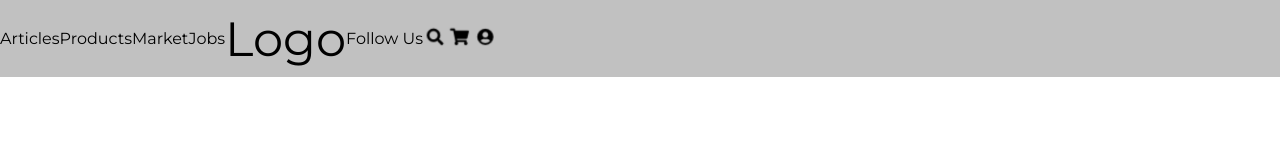
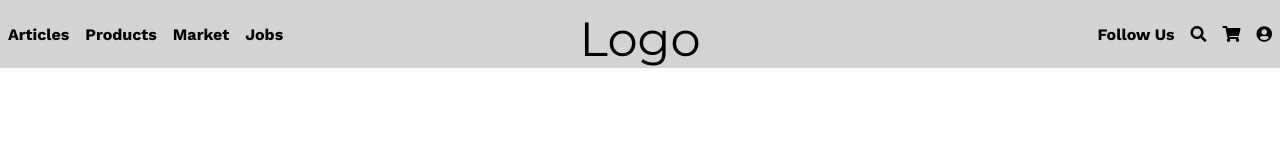
Before and after one commit to austinmgray210/codeup-web-exercises, a plain HTML site: page flexbox-nav-exercise.html in a window 1280 px wide. Drawn offline with nearby package versions, Linux system fonts and the light colour scheme.

Commit message:
updated warmups and flexbox exercises

```diff
--- a/css/flexbox-nav-exercise.css
+++ b/css/flexbox-nav-exercise.css
@@ -1,48 +1,59 @@
-* {
+body {
+    margin: 0;
+    font-family: "Work Sans";
     box-sizing: border-box;
 }
 
-body {
-    margin: 0;
-    font-family: 'Montserrat','Work Sans',  sans-serif;
+nav {
+    background: lightgray;
+    height: 4.25em;
 }
 
-.topNav {
+nav ul {
     display: flex;
-    background-color: #C1C1C1;
-    width: 100%;
+    list-style: none;
+    padding: 0;
+    margin: 0;
+    height: inherit;
+    align-items: center;
 }
 
-#navLogo {
-    display: flex;
-    font-size: 3em;
-    padding: .2em 0;
+nav a {
+    text-decoration: none;
+    color: black;
+
+    /*We can remove this*/
+    /*display: inline-block;*/
 }
 
-.navLinks {
-    display: flex;
-    list-style: none;
-    align-items: center;
-    margin: 0;
-    padding: 0;
+nav a:hover {
+    color: blue;
 }
 
-ul.navLeft {
-
+nav li {
+    margin: .5em;
 }
 
- /* Anchor settings */
-a {
-    color: black;
-    text-decoration: none;
-    display: inline-block;
+li:nth-child(6) {
+    margin-left: auto;
 }
 
-a:hover {
-    color: blue;
-    transform: scale(1.1);
+.logo-item {
+    font-size: 3em;
+    margin: 0;
+    font-family: "Montserrat";
+    position: absolute;
+    height: inherit;
+    width: 100%;
+    display: flex;
 }
 
-.navIcons {
-    width: 25px;
+.logo-item a{
+    margin: auto;
+    padding-bottom: .2em;
+    padding-top: .2em;
 }
+
+li:not(.logo-item) {
+    z-index: 1;
+}
--- a/css/streaming-player-ui.css
+++ b/css/streaming-player-ui.css
@@ -54,6 +54,7 @@ header ul {
     /* TODO: use flex box to horizontally line up all list items */
     display: flex;
     align-items: center;
+    /*justify-content: center;*/
 }
 
 header a {
--- a/flexbox-nav-exercise.html
+++ b/flexbox-nav-exercise.html
@@ -3,24 +3,22 @@
 <head>
     <meta charset="UTF-8">
     <title>Flexbox Navbar</title>
-    <link href="https://fonts.googleapis.com/css?family=Montserrat|Work+Sans&display=swap" rel="stylesheet">
+    <link rel="stylesheet" href="https://cdnjs.cloudflare.com/ajax/libs/font-awesome/5.9.0/css/all.css">
+    <link href="https://fonts.googleapis.com/css?family=Montserrat|Work+Sans:700&display=swap" rel="stylesheet">
     <link rel="stylesheet" href="css/flexbox-nav-exercise.css">
 </head>
 <body>
 <nav class="topNav">
     <ul class="navLinks">
-        <li><a href="#" id="navArticles" class="navLeft">Articles</a></li>
-        <li><a href="#" id="navProducts" class="navLeft">Products</a></li>
-        <li><a href="#" id="navMarket" class="navLeft">Market</a></li>
-        <li><a href="#" id="navJobs" class="navLeft">Jobs</a></li>
-        <li><a href="#" id="navLogo" class="navCenter">Logo</a></li>
-        <li><a href="#" id="navFollowUs" class="navRight">Follow Us</a></li>
-        <li><a href="#" id="navSearch" class="navRight">
-            <img src="img/narbar_search.png" alt="search" class="navIcons"></a></li>
-        <li><a href="#" id="navShop" class="navRight">
-            <img src="img/navbar_shop.png" alt="shopping cart" class="navIcons"></a></li>
-        <li><a href="#" id="navProfile" class="navRight">
-            <img src="img/navbar_profile.png" alt="user Profile" class="navIcons"></a></li>
+        <li><a href="">Articles</a></li>
+        <li><a href="">Products</a></li>
+        <li><a href="">Market</a></li>
+        <li><a href="">Jobs</a></li>
+        <li class="logo-item"><a class="logo" href="">Logo</a></li>
+        <li><a href="">Follow Us</a></li>
+        <li><a href=""><i class="fas fa-search"></i></a></li>
+        <li><a href=""><i class="fas fa-shopping-cart"></i></a></li>
+        <li><a href=""><i class="fas fa-user-circle"></i></a></li>
     </ul>
 </nav>
 </body>
```
Also changed, not shown: warmups.html (+10 -7 lines).
